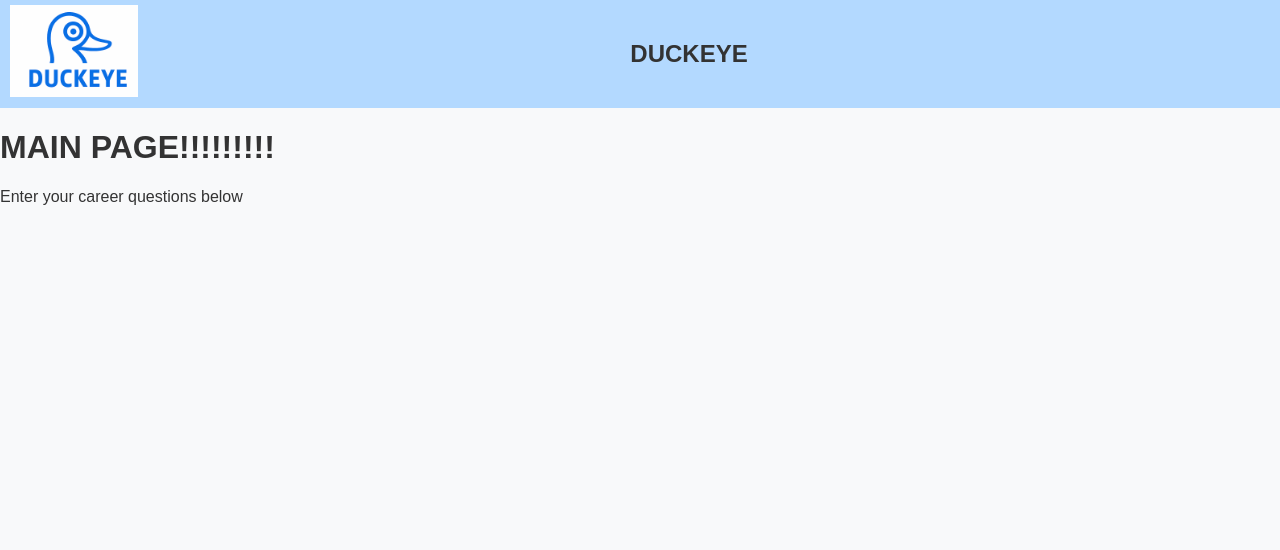
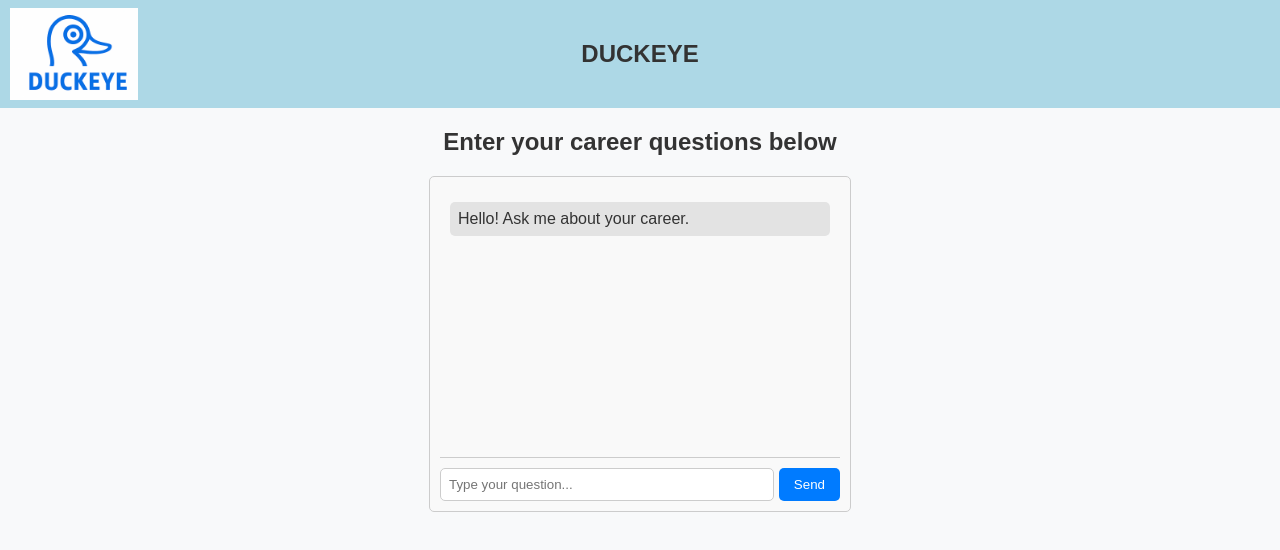
Before and after one commit to Samrocks58/DUCKEYE-FRONTEND, a React (Create React App) app: page /start in a window 1280 px wide. Shown: the top 550 px of the page. Built offline with nearby package versions, Linux system fonts and the light colour scheme.

Commit message:
Added Chatbot element to main page and started About Page

```diff
--- a/src/About.js
+++ b/src/About.js
@@ -5,7 +5,12 @@ const About = () => {
   return (
     <div>
       <Header></Header>
+      <h1>Our Mission</h1>
+      <p>At DuckEye, we believe that every employee deserves clear, data-driven insights to navigate their career with confidence. Our AI-powered system transforms complex payroll and market data into actionable guidance, helping professionals make informed career moves. Whether you’re exploring new opportunities, assessing your earning potential, or visualizing future growth, DuckEye provides the clarity you need—all through natural, intelligent conversations.</p>
+      <p>Our mission is simple: to empower employees with the knowledge and tools to take control of their careers. By leveraging cutting-edge AI and real-world data, we help you make strategic decisions that align with your goals and financial future.</p>
+      <p>Join us on our journey to redefine career intelligence—because your next move should be your best move.</p>
       <h1>About Us</h1>
+
       <p>Learn more about DUCKEYE and what we do.</p>
     </div>
   );
--- /dev/null
+++ b/src/Chatbot.js
@@ -0,0 +1,115 @@
+import React, { useState } from "react";
+
+const Chatbot = () => {
+  const [messages, setMessages] = useState([{ text: "Hello! Ask me about your career.", sender: "bot" }]);
+  const [input, setInput] = useState("");
+
+  const handleSendMessage = () => {
+    if (input.trim() === "") return;
+
+    const userMessage = { text: input, sender: "user" };
+    setMessages([...messages, userMessage]);
+
+    setTimeout(() => {
+      const botResponse = {
+        text: generateBotResponse(input),
+        sender: "bot",
+      };
+      setMessages((prevMessages) => [...prevMessages, botResponse]);
+    }, 1000);
+
+    setInput("");
+  };
+
+  const generateBotResponse = (userText) => {
+    const responses = {
+      "how to get a job": "Apply to positions relevant to your skills and build a strong LinkedIn profile.",
+      "resume tips": "Keep it concise, highlight your achievements, and tailor it to each job application.",
+      "interview advice": "Practice common questions, research the company, and stay confident!",
+    };
+
+    return responses[userText.toLowerCase()] || "I'm not sure. Could you ask something else?";
+  };
+
+  const handleKeyPress = (e) => {
+    if (e.key === "Enter") {
+      handleSendMessage();
+    }
+  };
+
+  return (
+    <div style={styles.chatContainer}>
+      <div style={styles.chatBox}>
+        {messages.map((msg, index) => (
+          <div key={index} style={msg.sender === "user" ? styles.userMessage : styles.botMessage}>
+            {msg.text}
+          </div>
+        ))}
+      </div>
+      <div style={styles.inputContainer}>
+        <input
+          type="text"
+          value={input}
+          onChange={(e) => setInput(e.target.value)}
+          onKeyDown={handleKeyPress}
+          placeholder="Type your question..."
+          style={styles.input}
+        />
+        <button onClick={handleSendMessage} style={styles.button}>Send</button>
+      </div>
+    </div>
+  );
+};
+
+// Chatbot Styles
+const styles = {
+  chatContainer: {
+    width: "400px",
+    margin: "20px auto",
+    padding: "10px",
+    border: "1px solid #ccc",
+    borderRadius: "5px",
+    backgroundColor: "#f9f9f9",
+  },
+  chatBox: {
+    height: "250px",
+    overflowY: "auto",
+    padding: "10px",
+    borderBottom: "1px solid #ccc",
+  },
+  userMessage: {
+    textAlign: "right",
+    backgroundColor: "#d1e7fd",
+    padding: "8px",
+    margin: "5px 0",
+    borderRadius: "5px",
+  },
+  botMessage: {
+    textAlign: "left",
+    backgroundColor: "#e3e3e3",
+    padding: "8px",
+    margin: "5px 0",
+    borderRadius: "5px",
+  },
+  inputContainer: {
+    display: "flex",
+    marginTop: "10px",
+  },
+  input: {
+    flex: 1,
+    padding: "8px",
+    borderRadius: "5px",
+    border: "1px solid #ccc",
+  },
+  button: {
+    padding: "8px 15px",
+    marginLeft: "5px",
+    borderRadius: "5px",
+    backgroundColor: "#007bff",
+    color: "white",
+    border: "none",
+    cursor: "pointer",
+  },
+};
+
+export default Chatbot;
--- a/src/Header.js
+++ b/src/Header.js
@@ -3,20 +3,69 @@ import { useNavigate } from "react-router-dom";
 
 const Header = () => {
   const navigate = useNavigate();
+
   return (
-    <>
-        {/* Header Section */}
-        <img src="DUCKEYE LOGO.png" style = {{float: "left", width: "128px", height: "92px", padding: "0px", paddingLeft:"10px",paddingTop:"5px"}}
-        onClick = {() => {navigate("/")}} alt = "DuckEye LOGO"></img>
-        <header className="header">
-        <div>
-        <header className="header">
-            <div className="logo">DUCKEYE</div>
-        </header>
-        </div>
-        </header>
-    </>
+    <header style={styles.header}>
+      {/* Logo on the left */}
+      <img
+        src="DUCKEYE LOGO.png"
+        alt="DuckEye LOGO"
+        style={styles.logo}
+        onClick={() => navigate("/")}
+      />
+
+      {/* Centered Text */}
+
+      <div style={styles.title}>DUCKEYE</div>
+    </header>
   );
 };
 
+// CSS-in-JS styles
+const styles = {
+  header: {
+    display: "flex",
+    alignItems: "center",
+    justifyContent: "center", // Center content
+    backgroundColor: "#ADD8E6",
+    padding: "40px",
+    position: "relative",
+  },
+  logo: {
+    position: "absolute",
+    left: "10px", // Keep the logo on the left
+    width: "128px",
+    height: "92px",
+    cursor: "pointer",
+  },
+  title: {
+    fontSize: "24px",
+    fontWeight: "bold",
+  },
+};
+
 export default Header;
+
+
+// import React from "react";
+// import { useNavigate } from "react-router-dom";
+
+// const Header = () => {
+//   const navigate = useNavigate();
+//   return (
+//     <>
+//         {/* Header Section */}
+//         <img src="DUCKEYE LOGO.png" style = {{float: "left", width: "128px", height: "92px", padding: "0px", paddingLeft:"10px",paddingTop:"5px", cursor: "pointer"}}
+//         onClick = {() => {navigate("/")}} alt = "DuckEye LOGO"></img>
+//         <header className="header" style = {{textAlign: "center"}}>
+//         <div >
+//         <header className="header">
+//             <div className="logo" style = {{textAlign: "center"}}>DUCKEYE</div>
+//         </header>
+//         </div>
+//         </header>
+//     </>
+//   );
+// };
+
+// export default Header;
--- a/src/Home.js
+++ b/src/Home.js
@@ -12,7 +12,7 @@ const Home = () => {
 
       {/* Hero Section */}
       <section className="hero">
-        <h2>We Will Show You Your Vision Through Our Eyes</h2>
+        <h2>Find Your Vision Through Our Eyes</h2>
         <p>Get insight into your future work-related questions, concerns, and more.</p>
       </section>
 
--- a/src/MainPage.js
+++ b/src/MainPage.js
@@ -1,12 +1,13 @@
 import React from "react";
 import Header from "./Header";
+import Chatbot from "./Chatbot";
 
 const MainPage = () => {
   return (
     <div>
         <Header></Header>
-        <h1><b>MAIN PAGE!!!!!!!!!</b></h1>
-        <p>Enter your career questions below</p>
+        <h2 style = {{textAlign: "center"}}>Enter your career questions below</h2>
+        <Chatbot></Chatbot>
     </div>
   );
 };
--- a/src/styles.css
+++ b/src/styles.css
@@ -47,7 +47,7 @@ body {
     padding: 20px;
     background-color: white;
     text-align: center;
-    box-shadow: 2px 2px 10px rgba(0, 0, 0, 0.1);
+    box-shadow: 2px 2px 10px rgba(0, 0, 0, 0.5);
   }
 
   .process-tree {
```
